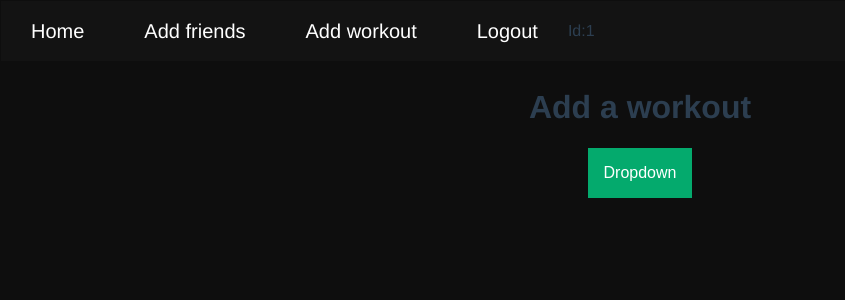
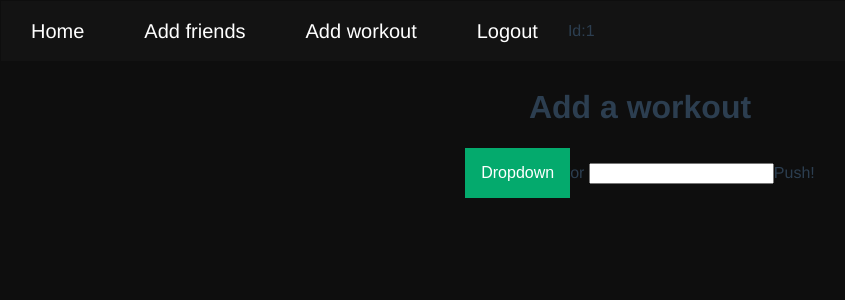
Before and after one commit to CodingAdventuror/gymfinal, a Vue app: page /workout in a window 1280 px wide. Shown: the top 300 px of the page, without its empty margins (0-845 px from the left). Built offline with nearby package versions, Linux system fonts and the light colour scheme; sample sign-in values are in the browser's storage.

Commit message:
customizable exercice name

```diff
--- a/src/components/AddWorkout.vue
+++ b/src/components/AddWorkout.vue
@@ -1,7 +1,7 @@
 <template>
   <Header_temp />
   <h1>Add a workout</h1>
-  <div class="dropdown">
+  <div><div class="dropdown">
     <button class="dropbtn">Dropdown</button>
     <div class="dropdown-content">
       <a @click="exercisename = 'Barbell Bench Press'; isexercise = 1" href="#">Barbell bench press</a>
@@ -9,7 +9,8 @@
       <a @click="exercisename = 'Dumbell Inclined Press'; isexercise = 1" href="#">Dumbell Inclined Press</a>
 
     </div>
-  </div>
+  </div>or <input v-model="exercisename"><a @click="isexercise= 1">Push!</a>
+</div>
   <div v-if:="isexercise === 1" class="workout-container">
     <p>{{ exercisename }}</p>
     <div class="sub-workout-container">
--- a/src/components/Home.vue
+++ b/src/components/Home.vue
@@ -59,7 +59,7 @@
       if (response.status === 200 && response.data.length > 0) {
         console.log("Found daily workout");
         // Use Object.assign to ensure reactivity
-        Object.assign(this.dailyworkout, response.data[2]);
+        Object.assign(this.dailyworkout, response.data[0]);
         this.show = true;
       }
     } catch (error) {
```
